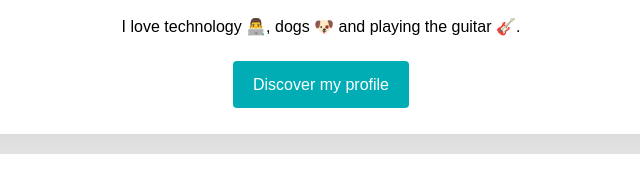
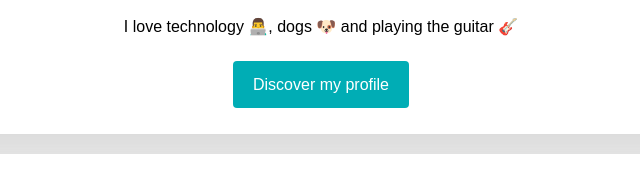
Before and after one commit to juanestebanba/Example-profile-webpage, a plain HTML site: page index.html in a window 1280 px wide. Shown: the part 310-497 px from the top of the page, 319-959 px from the left. Drawn offline with Linux system fonts and the light colour scheme.

Commit message:
my profile page

```diff
--- a/index.html
+++ b/index.html
@@ -14,7 +14,7 @@
     <div class="card-white" id="introduction">
       <h1>Hello, I'm Juan 🥸 </h1>
       <img src="/images/profile.png" class="img-circle" alt="Profile-Image">
-      <p class ="paragraph-intro">I love technology 👨‍💻, dogs 🐶 and playing the guitar 🎸. </p>
+      <p class ="paragraph-intro">I love technology 👨‍💻, dogs 🐶 and playing the guitar 🎸 </p>
       <a href="#" class="btn-blue"> Discover my profile</a>
     </div>
 
```
